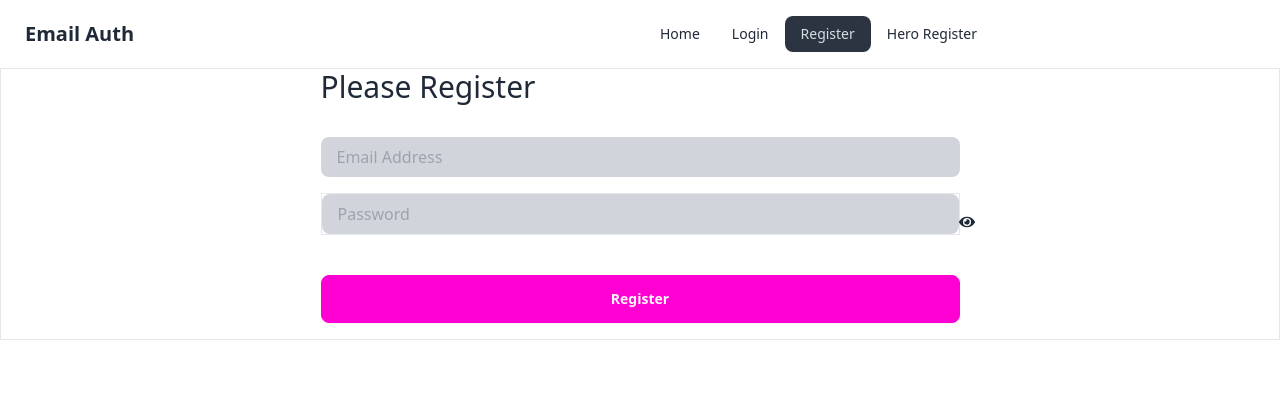
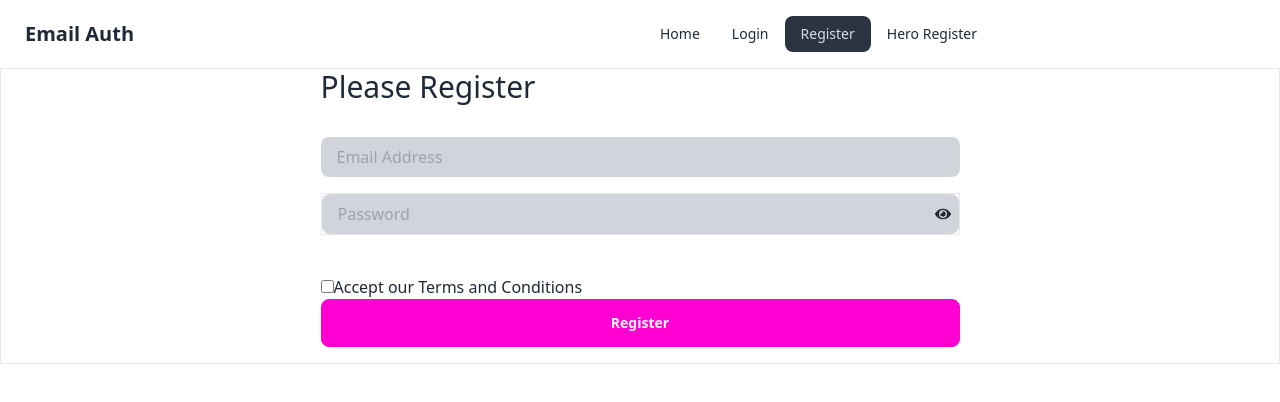
Before and after one commit to alalhosen/user-email-password-auth, a React (Vite) app: page /register in a window 1280 px wide. Shown: the top 402 px of the page. Built offline with nearby package versions, Linux system fonts and the light colour scheme.

Commit message:
add checkbox

```diff
--- a/src/components/Register/Register.jsx
+++ b/src/components/Register/Register.jsx
@@ -62,13 +62,16 @@ const Register = () => {
             placeholder="Password"
             id="" required
           />
-        <span className="absolute top-1/2" onClick={ () =>setShowPassword(!showPassword)}>
+        <span className="absolute top-3 right-2" onClick={ () =>setShowPassword(!showPassword)}>
           {
             showPassword ? <FaEyeSlash></FaEyeSlash> : <FaEye></FaEye>
           }
           </span>
      </div>
           <br />
+          <input type="checkbox" name="terms" id="terms" />
+          <label htmlFor="terms">Accept our Terms and Conditions</label>
+          <br/>
           <input
             className="mb-4 w-full btn btn-secondary"
             type="submit"
```
